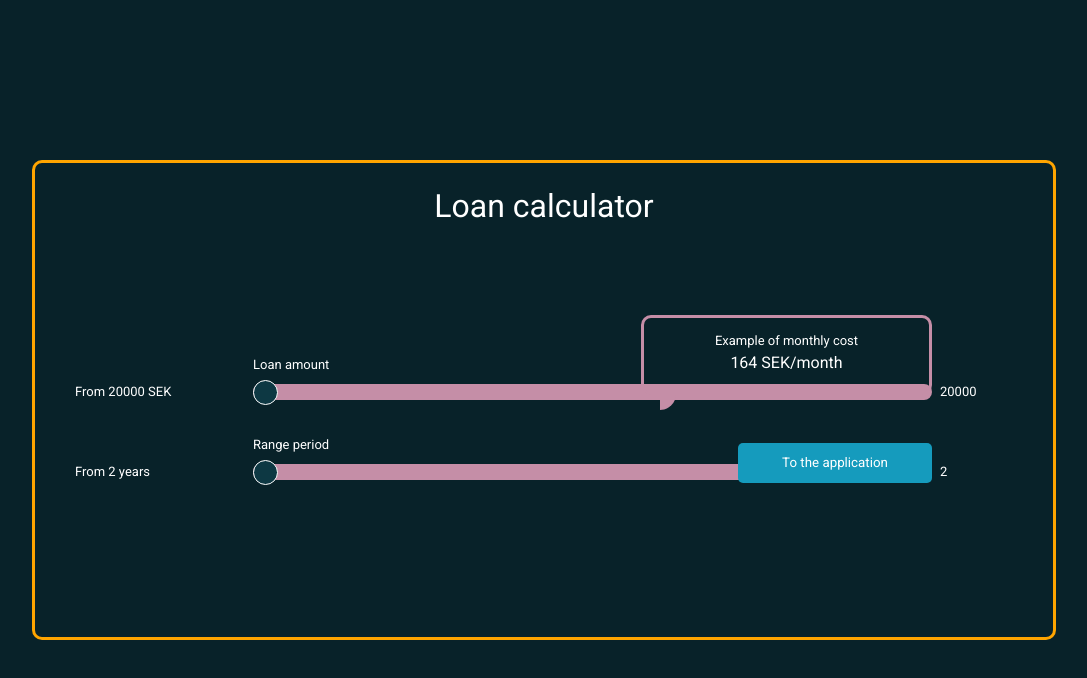
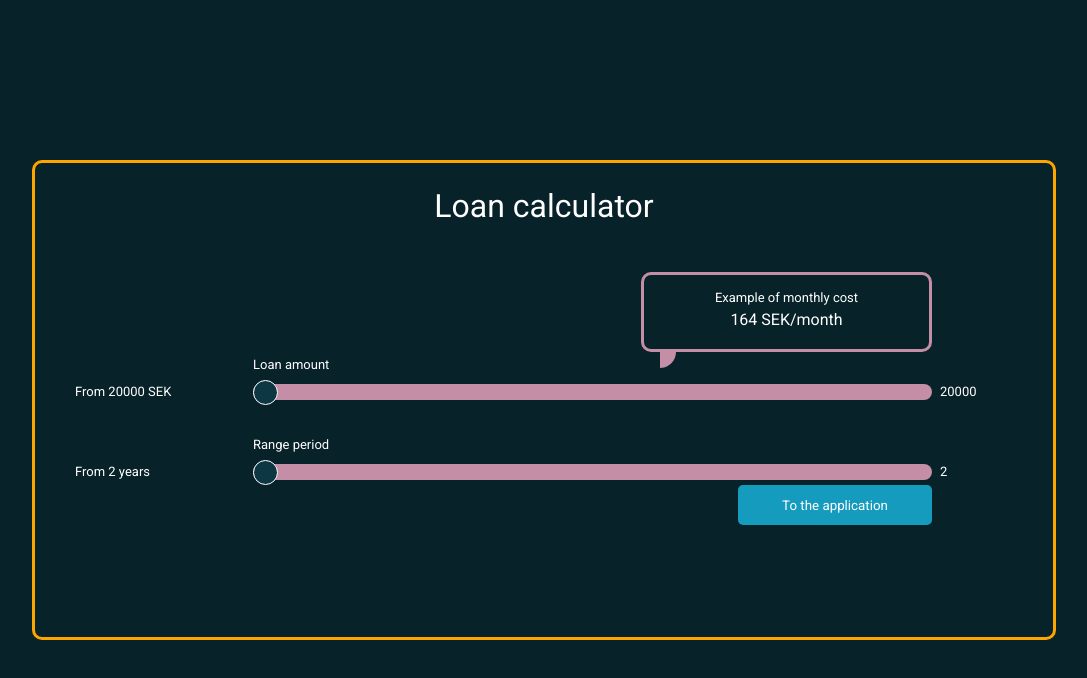
Before and after one commit to LadyLockheed/loan-cost-calculator, a React (Vite) app: page / in a window 1280 px wide. Shown: the top 678 px of the page, without its empty margins (96-1183 px from the left). Built offline with nearby package versions, Linux system fonts and the light colour scheme.

Commit message:
Replaced infobox and button

```diff
--- a/src/Components/Button/ButtonStyle.css
+++ b/src/Components/Button/ButtonStyle.css
@@ -3,7 +3,7 @@ button {
     border: none;
     background-color: rgb(21, 155, 189);
     transition: background-color 0.2s ease-in-out;
-    grid-row: 7;
+    grid-row: 8;
     grid-column: 8/10;
     height: 2.5rem;
 
--- a/src/Components/Infobox/InfoboxStyle.css
+++ b/src/Components/Infobox/InfoboxStyle.css
@@ -2,7 +2,7 @@
     height: 5rem;
     border: 3px solid #c58ea7;
     border-radius: 10px;
-    grid-row: 4/7;
+    grid-row: 3/6;
     grid-column: 7/10;
     display: grid;
     grid-template-rows: 1fr 1fr 1fr;
```
